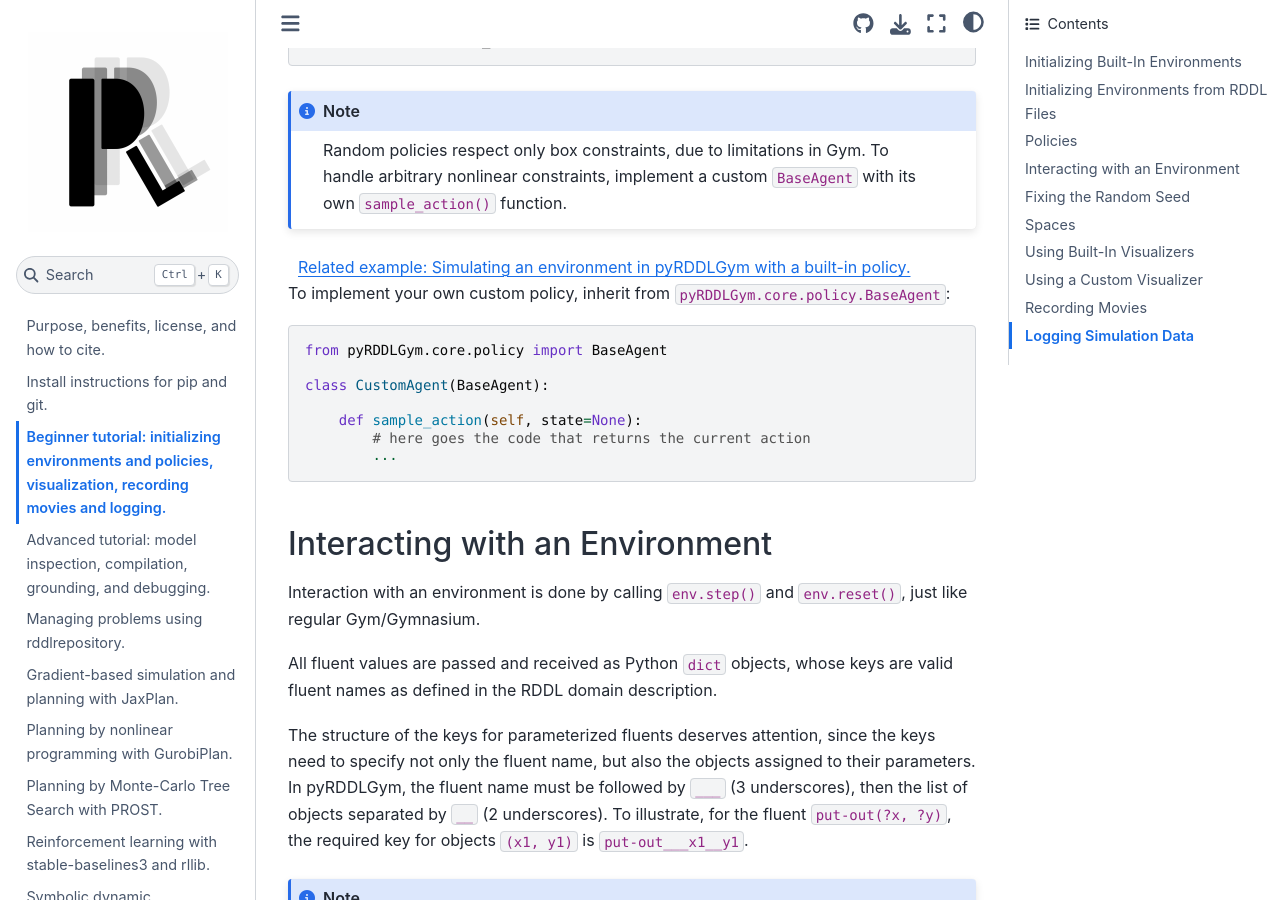
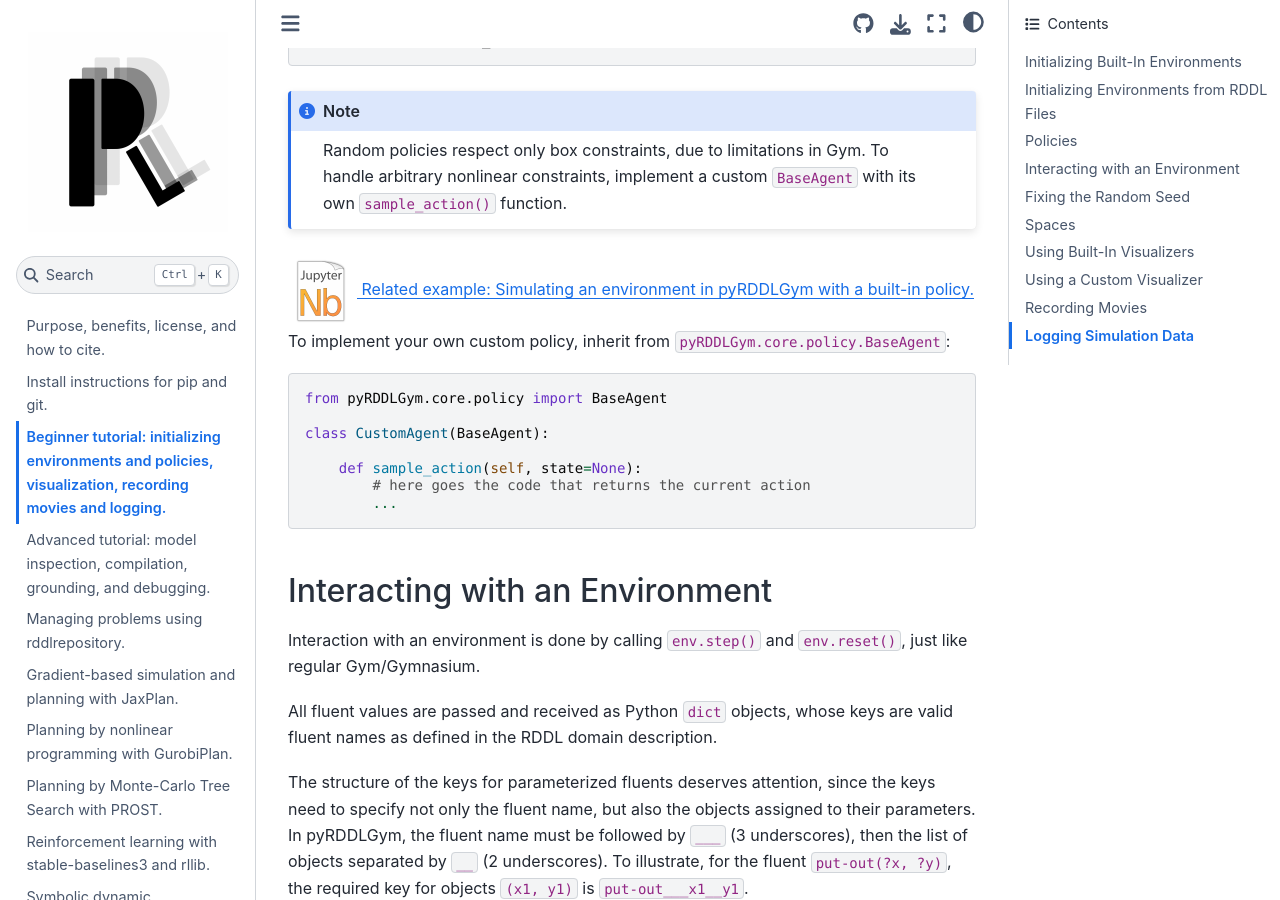
Before and after one commit to pyrddlgym-project/pyRDDLGym, a Sphinx documentation site: the page built from docs/start.rst, in a window 1280 px wide and 900 px high, scrolled down 1399 px. Built offline with Sphinx 7.4.7 and the Sphinx Book theme 1.1.4, drawn with Linux system fonts in a browser that asks for light colours; pages that are not in the unit, such as notebooks, are missing from menus.

Commit message:
Update start.rst

```diff
--- a/docs/start.rst
+++ b/docs/start.rst
@@ -61,8 +61,8 @@ All policies must implement a ``sample_action()`` function for sampling an actio
 
 .. raw:: html
 
-   <a href="notebooks/simulating_pyrddlgym_random_policy.html" style="padding:10px;>
-       <img src="_static/notebook_icon.png" alt="Jupyter Notebook" style="width:64px;height:64px;margin-right:5px;">
+   <a href="notebooks/simulating_pyrddlgym_random_policy.html">
+       <img src="_static/notebook_icon.png" alt="Jupyter Notebook" style="width:64px;height:64px;margin-right:5px;margin-top:5px;margin-bottom:5px;">
        Related example: Simulating an environment in pyRDDLGym with a built-in policy.
    </a>
 
```
